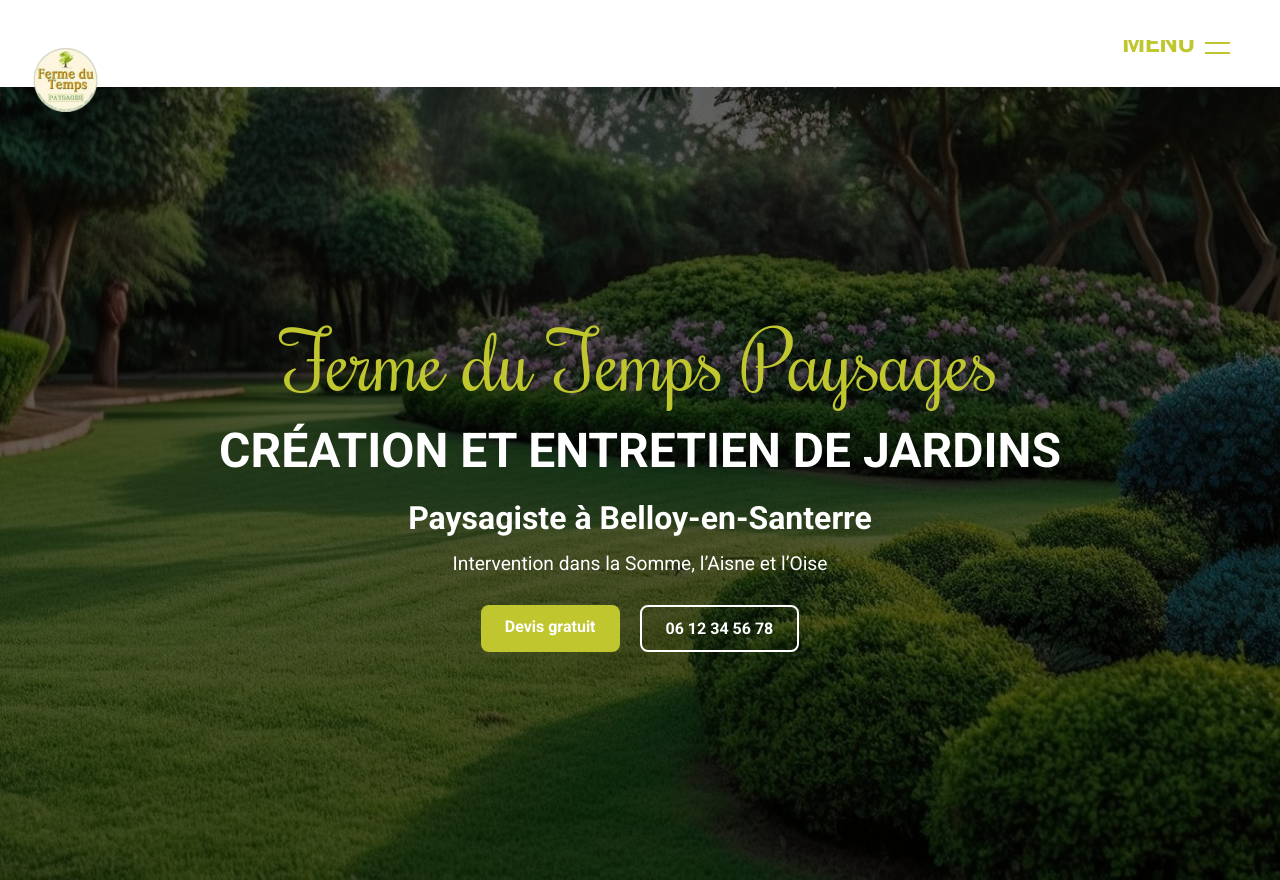
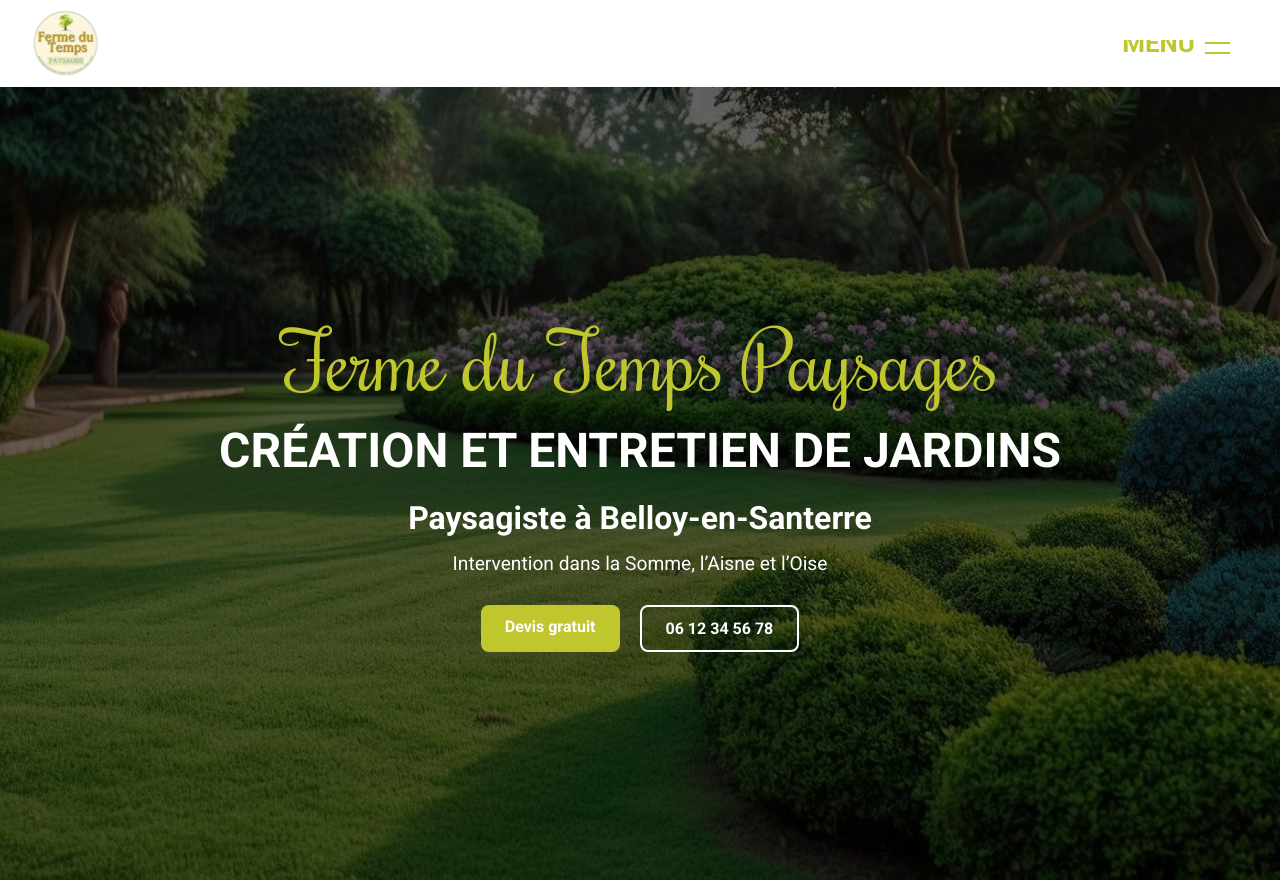
Before and after one commit to AlexandreLeriche141282/fermedutempspaysages, a plain HTML site: page index.html in a window 1280 px wide. Drawn offline with Linux system fonts and the light colour scheme; files whose address does not match are found by name.

Commit message:
nav style

```diff
--- a/assets/styles/layouts/_nav.scss
+++ b/assets/styles/layouts/_nav.scss
@@ -22,7 +22,7 @@ nav {
     padding-left: 30px;
     position: relative;
     z-index: 3;
-    transform: translateY(50%);
+    // transform: translateY(50%);
     transition: transform 0.3s ease;
 
     @media (max-width: 900px) {
```
Also changed, not shown: assets/styles/index.css, 1 other file.
